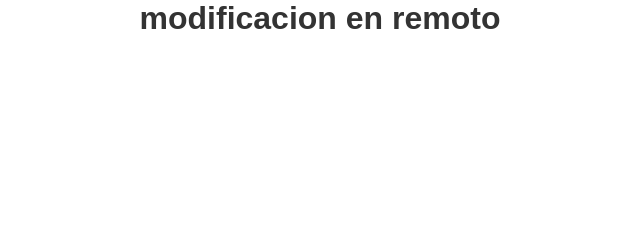
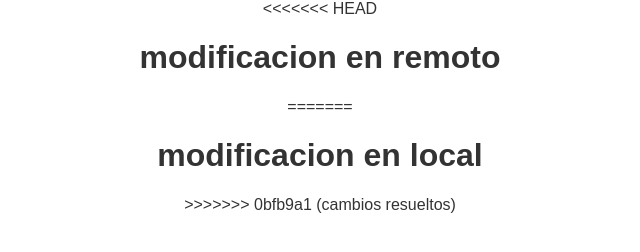
Before and after one commit to Sergio9999/ejercicio2, a plain HTML site: page sitio.html in a window 1280 px wide. Shown: the whole page, without its empty margins (320-960 px from the left). Drawn offline with Linux system fonts and the light colour scheme.

Commit message:
no se que esta pasando

```diff
--- a/sitio.html
+++ b/sitio.html
@@ -4,6 +4,10 @@
         <link rel="stylesheet" href="css/estilos.css" />
     </head>
     <body>
+<<<<<<< HEAD
         <h1>modificacion en remoto</h1>
+=======
+        <h1>modificacion en local</h1>
+>>>>>>> 0bfb9a1 (cambios resueltos)
     </body>
 </html>
```
